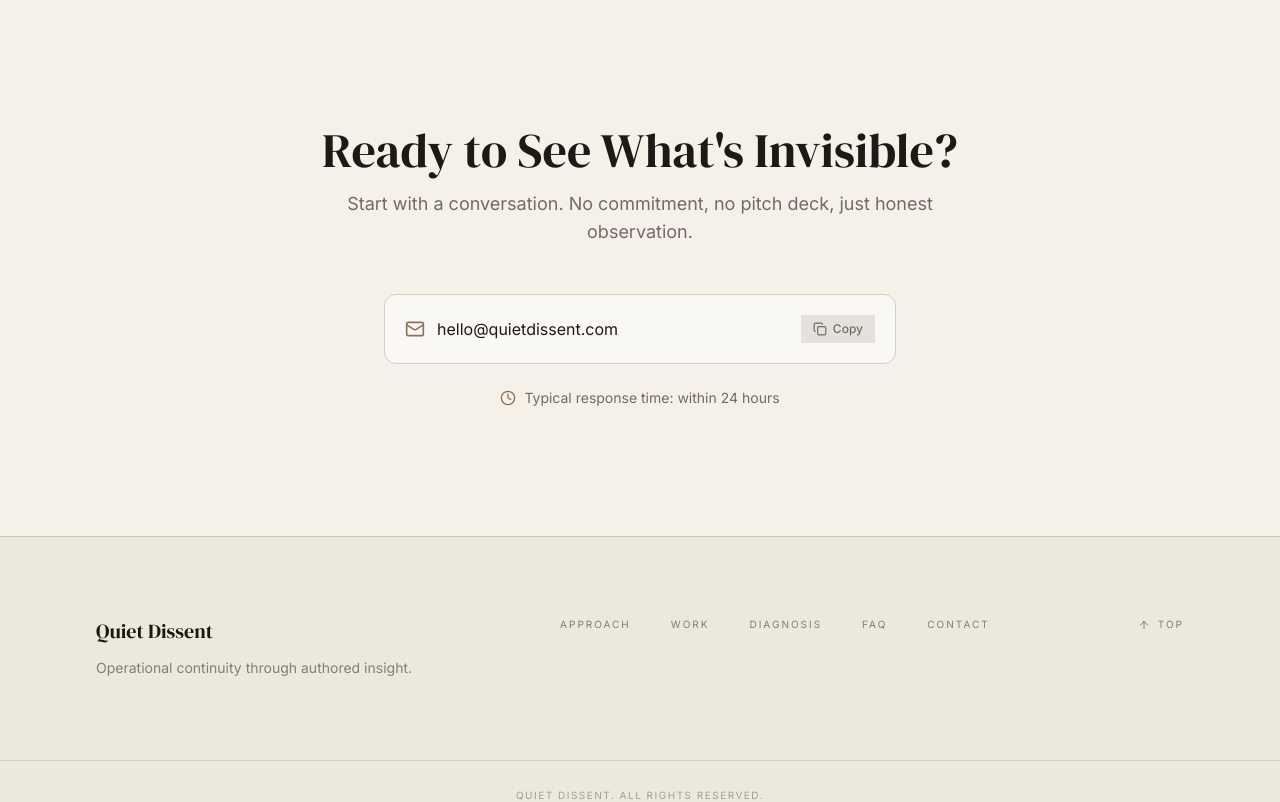
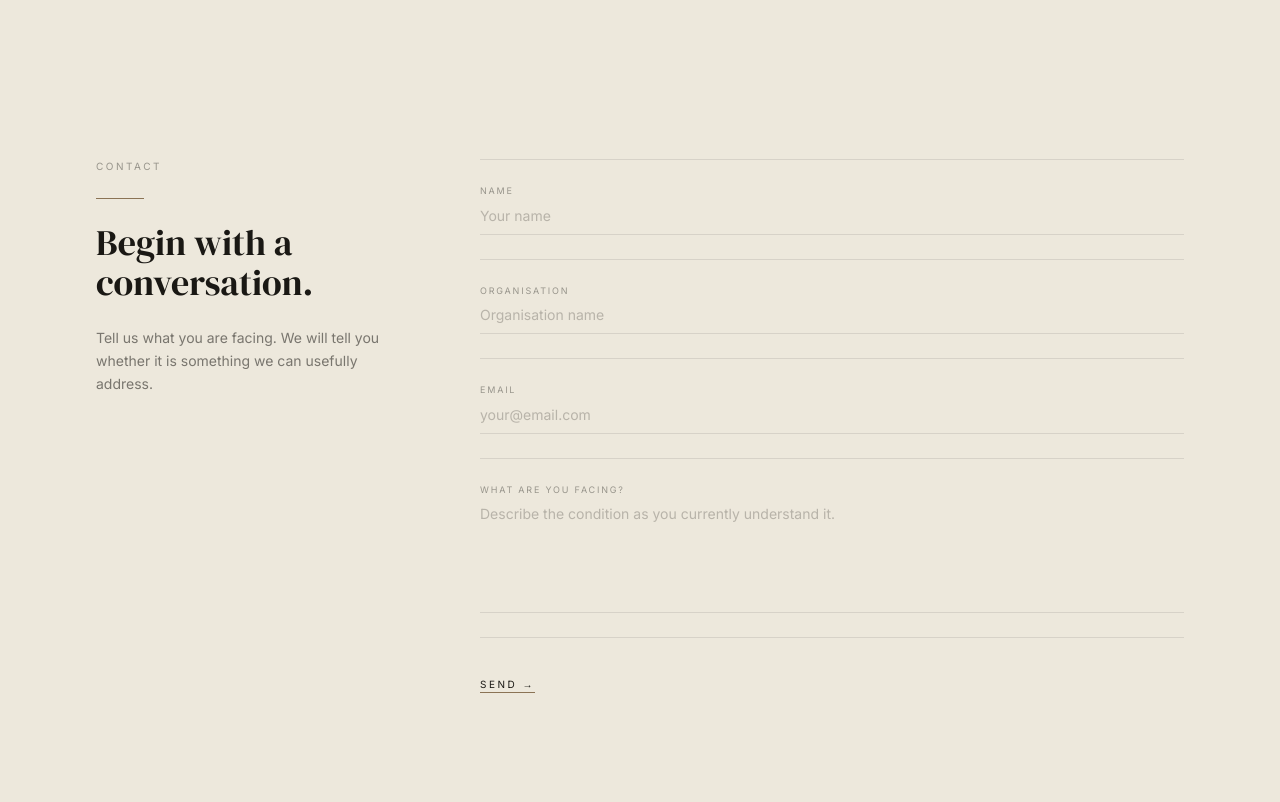
Before and after one commit to quietdissent/Q, a Next.js app: page / in a window 1280 px wide. Shown: the part 10040-10842 px from the top of the page. Built offline with nearby package versions, Linux system fonts and the light colour scheme.

Commit message:
feat: editorial contact form

```diff
--- a/components/sections/contact.tsx
+++ b/components/sections/contact.tsx
@@ -2,69 +2,110 @@
 
 import { useState } from "react"
 import { motion } from "framer-motion"
-import { useInView } from "@/hooks/use-scroll-animation"
-import { Mail, Copy, Check, Clock } from "lucide-react"
 
 export function ContactSection() {
-  const [ref, inView] = useInView(0.1)
-  const [copied, setCopied] = useState(false)
+  const [sent, setSent] = useState(false)
+  const [form, setForm] = useState({ name: "", organisation: "", email: "", message: "" })
 
-  const copyEmail = () => {
-    navigator.clipboard.writeText("hello@quietdissent.com")
-    setCopied(true)
-    setTimeout(() => setCopied(false), 2000)
+  const handleSubmit = (e: React.FormEvent) => {
+    e.preventDefault()
+    setSent(true)
   }
 
   return (
-    <section id="contact" className="relative py-24 lg:py-32" ref={ref}>
-      <div className="mx-auto max-w-6xl px-6 lg:px-8">
-        <motion.div
-          initial={{ opacity: 0, y: 30 }}
-          animate={inView ? { opacity: 1, y: 0 } : {}}
-          transition={{ duration: 0.6 }}
-          className="mx-auto max-w-2xl text-center"
-        >
-          <h2 className="font-serif text-3xl leading-tight text-foreground sm:text-4xl lg:text-5xl text-balance">
-            Ready to See What's Invisible?
-          </h2>
-          <p className="mt-4 text-base text-muted-foreground lg:text-lg">
-            Start with a conversation. No commitment, no pitch deck, just honest observation.
-          </p>
-        </motion.div>
-
-        <motion.div
-          initial={{ opacity: 0, y: 30 }}
-          animate={inView ? { opacity: 1, y: 0 } : {}}
-          transition={{ delay: 0.3, duration: 0.6 }}
-          className="mx-auto mt-12 flex max-w-lg flex-col items-center gap-6"
-        >
-          <div className="flex w-full items-center justify-between rounded-xl border border-border bg-card p-5">
-            <div className="flex items-center gap-3">
-              <Mail className="h-5 w-5 text-primary" />
-              <span className="text-base text-foreground">hello@quietdissent.com</span>
-            </div>
-            <button
-              onClick={copyEmail}
-              className="flex items-center gap-1.5 rounded-lg bg-muted px-3 py-1.5 text-xs font-medium text-muted-foreground transition-all duration-300 hover:bg-accent hover:text-accent-foreground"
-              aria-label="Copy email address"
+    <section id="contact" className="bg-[#EDE8DC] border-t border-[#1A1814]/10">
+      <div className="mx-auto max-w-6xl px-6 py-32 lg:px-8 lg:py-40">
+        <div className="grid grid-cols-1 gap-16 lg:grid-cols-12">
+          {/* Left */}
+          <div className="lg:col-span-4 flex flex-col gap-6">
+            <span className="text-[10px] tracking-[0.25em] uppercase text-[#1A1814]/40">Contact</span>
+            <div className="h-[1px] w-12 bg-[#8B7355]" />
+            <motion.h2
+              initial={{ opacity: 0, y: 16 }}
+              whileInView={{ opacity: 1, y: 0 }}
+              viewport={{ once: true }}
+              transition={{ duration: 0.7 }}
+              className="font-serif text-3xl text-[#1A1814] leading-snug lg:text-4xl"
             >
-              {copied ? (
-                <>
-                  <Check className="h-3.5 w-3.5" /> Copied
-                </>
-              ) : (
-                <>
-                  <Copy className="h-3.5 w-3.5" /> Copy
-                </>
-              )}
-            </button>
+              Begin with a conversation.
+            </motion.h2>
+            <p className="text-sm text-[#1A1814]/55 leading-relaxed">
+              Tell us what you are facing. We will tell you whether it is something we can usefully address.
+            </p>
           </div>
 
-          <div className="flex items-center gap-2 text-sm text-muted-foreground">
-            <Clock className="h-4 w-4 text-primary" />
-            <span>Typical response time: within 24 hours</span>
+          {/* Right */}
+          <div className="lg:col-span-8">
+            {!sent ? (
+              <motion.form
+                onSubmit={handleSubmit}
+                initial={{ opacity: 0 }}
+                whileInView={{ opacity: 1 }}
+                viewport={{ once: true }}
+                transition={{ duration: 0.6 }}
+                className="flex flex-col gap-0"
+              >
+                {[
+                  { id: "name", label: "Name", type: "text", placeholder: "Your name" },
+                  { id: "organisation", label: "Organisation", type: "text", placeholder: "Organisation name" },
+                  { id: "email", label: "Email", type: "email", placeholder: "your@email.com" },
+                ].map((field) => (
+                  <div key={field.id} className="flex flex-col gap-2 border-t border-[#1A1814]/10 py-6">
+                    <label className="text-[9px] tracking-[0.2em] uppercase text-[#1A1814]/40">
+                      {field.label}
+                    </label>
+                    <input
+                      type={field.type}
+                      required
+                      placeholder={field.placeholder}
+                      value={form[field.id as keyof typeof form]}
+                      onChange={(e) => setForm({ ...form, [field.id]: e.target.value })}
+                      className="bg-transparent text-sm text-[#1A1814] placeholder:text-[#1A1814]/25 outline-none border-b border-[#1A1814]/10 pb-2 focus:border-[#8B7355] transition-colors"
+                    />
+                  </div>
+                ))}
+
+                <div className="flex flex-col gap-2 border-t border-[#1A1814]/10 py-6">
+                  <label className="text-[9px] tracking-[0.2em] uppercase text-[#1A1814]/40">
+                    What are you facing?
+                  </label>
+                  <textarea
+                    required
+                    rows={5}
+                    placeholder="Describe the condition as you currently understand it."
+                    value={form.message}
+                    onChange={(e) => setForm({ ...form, message: e.target.value })}
+                    className="bg-transparent text-sm text-[#1A1814] placeholder:text-[#1A1814]/25 outline-none border-b border-[#1A1814]/10 pb-2 focus:border-[#8B7355] transition-colors resize-none"
+                  />
+                </div>
+
+                <div className="border-t border-[#1A1814]/10 pt-8">
+                  <button
+                    type="submit"
+                    className="text-[10px] tracking-[0.25em] uppercase text-[#1A1814] underline underline-offset-4 decoration-[#8B7355] hover:opacity-60 transition-opacity"
+                  >
+                    Send →
+                  </button>
+                </div>
+              </motion.form>
+            ) : (
+              <motion.div
+                initial={{ opacity: 0, y: 16 }}
+                animate={{ opacity: 1, y: 0 }}
+                transition={{ duration: 0.6 }}
+                className="flex flex-col gap-6 border-t border-[#1A1814]/10 pt-10"
+              >
+                <span className="text-[10px] tracking-[0.25em] uppercase text-[#8B7355]">Sent</span>
+                <p className="font-serif text-2xl text-[#1A1814] leading-snug">
+                  We have received your message and will be in touch within one business day.
+                </p>
+                <p className="text-sm text-[#1A1814]/55 leading-relaxed max-w-lg">
+                  We read every message carefully before responding. We do not use templates.
+                </p>
+              </motion.div>
+            )}
           </div>
-        </motion.div>
+        </div>
       </div>
     </section>
   )
```
